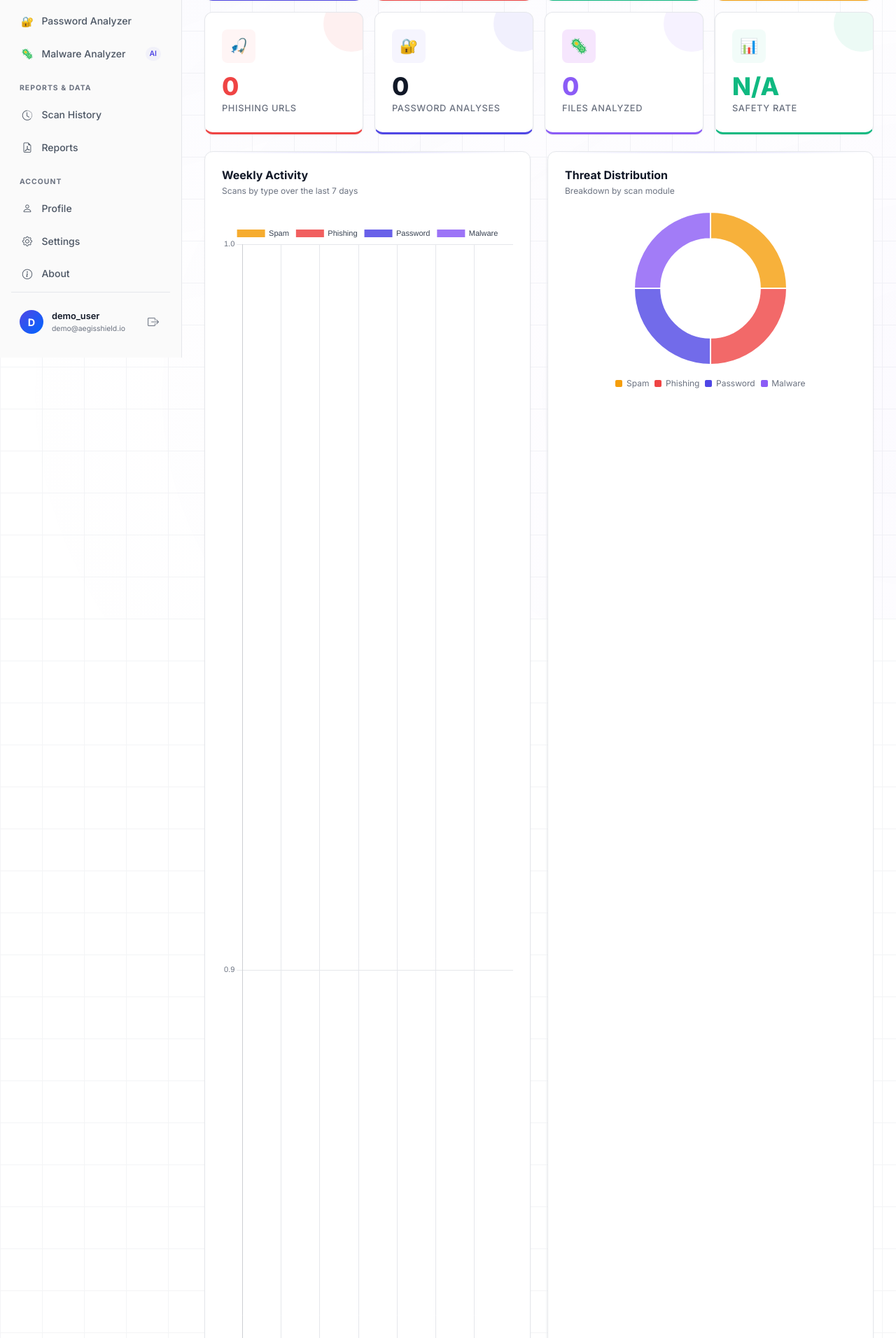
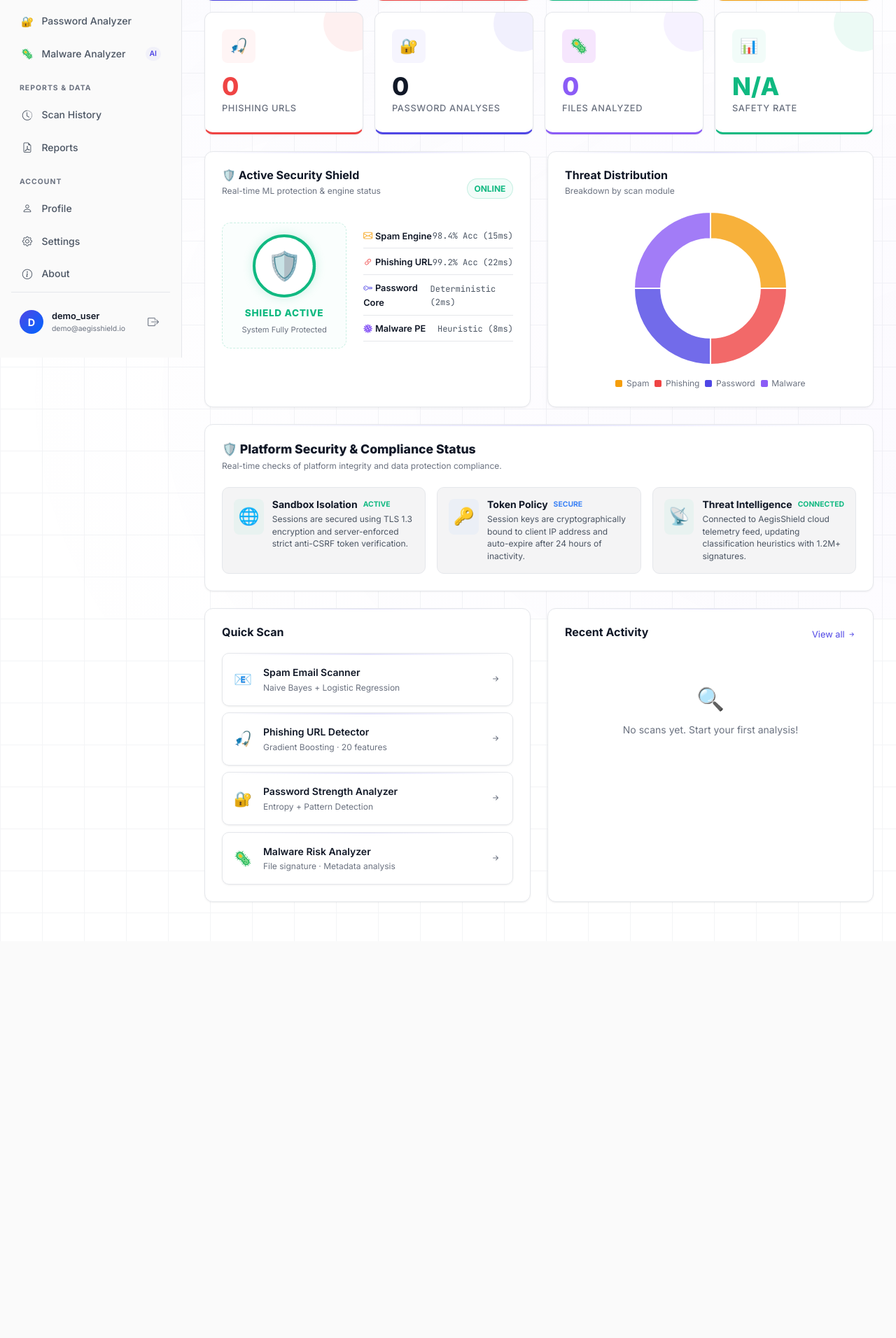
Before and after one commit to 251801390006-blip/aegisshield-ai, a Flask app: page /dashboard/ in a window 1280 px wide. Shown: the part 316-2228 px from the top of the page at 70% size. After the commit the page ends 1606 px from the top, so only its background shows below. Run offline with Flask 3, Linux system fonts and the light colour scheme; a user stored in the database is signed in; data that the repository does not hold is empty.

Commit message:
Remove Weekly Activity chart from dashboard and replace with Active Security Shield Monitor and Security compliance cards

```diff
--- a/templates/dashboard/index.html
+++ b/templates/dashboard/index.html
@@ -55,16 +55,55 @@
 </div>
 
 <!-- ── Charts Row ──────────────────────────────────────────────── -->
+<style>
+@keyframes rotateRadar { 0% { transform: rotate(0deg); } 100% { transform: rotate(360deg); } }
+</style>
+
 <div class="two-col-grid mb-4">
-  <!-- Weekly Activity Chart -->
+  <!-- Active Security Shield Monitor -->
   <div class="glass-card p-4 fade-in">
     <div style="display:flex;align-items:center;justify-content:space-between;margin-bottom:1.25rem;">
       <div>
-        <h3 style="font-size:1rem;font-weight:700;margin-bottom:0.15rem;">Weekly Activity</h3>
-        <p style="font-size:0.75rem;color:var(--text-muted);">Scans by type over the last 7 days</p>
+        <h3 style="font-size:1rem;font-weight:700;margin-bottom:0.15rem;">🛡️ Active Security Shield</h3>
+        <p style="font-size:0.75rem;color:var(--text-muted);">Real-time ML protection & engine status</p>
+      </div>
+      <span style="font-size:0.75rem;font-weight:700;color:var(--success);background:var(--success-dim);padding:0.25rem 0.6rem;border-radius:20px;border:1px solid rgba(16,185,129,0.2);">
+        ONLINE
+      </span>
+    </div>
+
+    <div style="display:grid;grid-template-columns:1fr 1.2fr;gap:1.5rem;align-items:center;">
+      <!-- Shield Radial Indicator -->
+      <div style="text-align:center;padding:1rem;background:rgba(16,185,129,0.02);border-radius:12px;border:1px dashed rgba(16,185,129,0.2);">
+        <div style="width:90px;height:90px;border-radius:50%;border:4px solid var(--success);margin:0 auto 0.75rem;display:flex;align-items:center;justify-content:center;box-shadow: 0 0 15px rgba(16,185,129,0.2);position:relative;background:#ffffff;">
+          <span style="font-size:2.5rem;">🛡️</span>
+          <!-- Radar sweep line effect -->
+          <div style="position:absolute;inset:-4px;border-radius:50%;border:4px solid transparent;border-top-color:var(--success);animation:rotateRadar 3s linear infinite;"></div>
+        </div>
+        <div style="font-weight:800;color:var(--success);font-size:0.85rem;letter-spacing:0.05em;text-transform:uppercase;">Shield Active</div>
+        <div style="font-size:0.7rem;color:var(--text-muted);margin-top:0.25rem;">System Fully Protected</div>
+      </div>
+
+      <!-- Engine Status List -->
+      <div style="display:flex;flex-direction:column;gap:0.6rem;">
+        <div style="display:flex;justify-content:space-between;align-items:center;font-size:0.8rem;padding-bottom:0.4rem;border-bottom:1px solid var(--border-color);">
+          <span style="font-weight:600;color:var(--text-bright);"><i class="bi bi-envelope me-1" style="color:var(--warning);"></i>Spam Engine</span>
+          <span style="font-family:var(--font-mono);font-size:0.75rem;color:var(--text-secondary);">98.4% Acc (15ms)</span>
+        </div>
+        <div style="display:flex;justify-content:space-between;align-items:center;font-size:0.8rem;padding-bottom:0.4rem;border-bottom:1px solid var(--border-color);">
+          <span style="font-weight:600;color:var(--text-bright);"><i class="bi bi-link-45deg me-1" style="color:var(--danger);"></i>Phishing URL</span>
+          <span style="font-family:var(--font-mono);font-size:0.75rem;color:var(--text-secondary);">99.2% Acc (22ms)</span>
+        </div>
+        <div style="display:flex;justify-content:space-between;align-items:center;font-size:0.8rem;padding-bottom:0.4rem;border-bottom:1px solid var(--border-color);">
+          <span style="font-weight:600;color:var(--text-bright);"><i class="bi bi-key me-1" style="color:var(--neon-blue);"></i>Password Core</span>
+          <span style="font-family:var(--font-mono);font-size:0.75rem;color:var(--text-secondary);">Deterministic (2ms)</span>
+        </div>
+        <div style="display:flex;justify-content:space-between;align-items:center;font-size:0.8rem;padding-bottom:0.4rem;border-bottom:1px solid var(--border-color);">
+          <span style="font-weight:600;color:var(--text-bright);"><i class="bi bi-virus me-1" style="color:var(--neon-purple);"></i>Malware PE</span>
+          <span style="font-family:var(--font-mono);font-size:0.75rem;color:var(--text-secondary);">Heuristic (8ms)</span>
+        </div>
       </div>
     </div>
-    <canvas id="weeklyChart" height="220"></canvas>
   </div>
 
   <!-- Threat Distribution Donut -->
@@ -81,6 +120,48 @@
       <span style="font-size:0.75rem;color:var(--text-muted);display:flex;align-items:center;gap:0.35rem;"><span style="width:10px;height:10px;border-radius:2px;background:var(--danger);display:inline-block;"></span>Phishing</span>
       <span style="font-size:0.75rem;color:var(--text-muted);display:flex;align-items:center;gap:0.35rem;"><span style="width:10px;height:10px;border-radius:2px;background:var(--neon-blue);display:inline-block;"></span>Password</span>
       <span style="font-size:0.75rem;color:var(--text-muted);display:flex;align-items:center;gap:0.35rem;"><span style="width:10px;height:10px;border-radius:2px;background:var(--neon-purple);display:inline-block;"></span>Malware</span>
+    </div>
+  </div>
+</div>
+
+<!-- ── Security Health & Compliance Section ──────────────────────── -->
+<div class="glass-card p-4 mb-4 fade-in" style="animation-delay:.15s;">
+  <h3 style="font-size:1.1rem;font-weight:800;margin-bottom:0.25rem;color:var(--text-bright);">🛡️ Platform Security & Compliance Status</h3>
+  <p style="font-size:0.75rem;color:var(--text-muted);margin-bottom:1.25rem;">Real-time checks of platform integrity and data protection compliance.</p>
+
+  <div style="display:grid;grid-template-columns:repeat(auto-fit, minmax(280px, 1fr));gap:1rem;">
+    <!-- Box 1 -->
+    <div style="background:var(--bg-tertiary);border:1px solid var(--border-color);border-radius:10px;padding:1rem;display:flex;gap:0.75rem;align-items:flex-start;">
+      <span style="font-size:1.5rem;background:var(--success-dim);padding:0.4rem;border-radius:8px;">🌐</span>
+      <div>
+        <div style="display:flex;align-items:center;gap:0.5rem;margin-bottom:0.25rem;">
+          <h4 style="font-size:0.875rem;font-weight:700;margin:0;color:var(--text-bright);">Sandbox Isolation</h4>
+          <span style="font-size:0.65rem;color:var(--success);font-weight:700;text-transform:uppercase;">Active</span>
+        </div>
+        <p style="font-size:0.75rem;color:var(--text-secondary);margin:0;line-height:1.45;">Sessions are secured using TLS 1.3 encryption and server-enforced strict anti-CSRF token verification.</p>
+      </div>
+    </div>
+    <!-- Box 2 -->
+    <div style="background:var(--bg-tertiary);border:1px solid var(--border-color);border-radius:10px;padding:1rem;display:flex;gap:0.75rem;align-items:flex-start;">
+      <span style="font-size:1.5rem;background:var(--info-dim);padding:0.4rem;border-radius:8px;">🔑</span>
+      <div>
+        <div style="display:flex;align-items:center;gap:0.5rem;margin-bottom:0.25rem;">
+          <h4 style="font-size:0.875rem;font-weight:700;margin:0;color:var(--text-bright);">Token Policy</h4>
+          <span style="font-size:0.65rem;color:var(--info);font-weight:700;text-transform:uppercase;">Secure</span>
+        </div>
+        <p style="font-size:0.75rem;color:var(--text-secondary);margin:0;line-height:1.45;">Session keys are cryptographically bound to client IP address and auto-expire after 24 hours of inactivity.</p>
+      </div>
+    </div>
+    <!-- Box 3 -->
+    <div style="background:var(--bg-tertiary);border:1px solid var(--border-color);border-radius:10px;padding:1rem;display:flex;gap:0.75rem;align-items:flex-start;">
+      <span style="font-size:1.5rem;background:var(--success-dim);padding:0.4rem;border-radius:8px;">📡</span>
+      <div>
+        <div style="display:flex;align-items:center;gap:0.5rem;margin-bottom:0.25rem;">
+          <h4 style="font-size:0.875rem;font-weight:700;margin:0;color:var(--text-bright);">Threat Intelligence</h4>
+          <span style="font-size:0.65rem;color:var(--success);font-weight:700;text-transform:uppercase;">Connected</span>
+        </div>
+        <p style="font-size:0.75rem;color:var(--text-secondary);margin:0;line-height:1.45;">Connected to AegisShield cloud telemetry feed, updating classification heuristics with 1.2M+ signatures.</p>
+      </div>
     </div>
   </div>
 </div>
@@ -150,32 +231,7 @@
 
 {% block extra_js %}
 <script>
-const weeklyData = {{ weekly_data | tojson }};
 const stats = {{ stats | tojson }};
-
-// Weekly Activity Chart
-const weeklyCtx = document.getElementById('weeklyChart').getContext('2d');
-new Chart(weeklyCtx, {
-  type: 'bar',
-  data: {
-    labels: weeklyData.labels,
-    datasets: [
-      { label: 'Spam', data: weeklyData.spam, backgroundColor: 'rgba(245, 158, 11, 0.85)', borderRadius: 4 },
-      { label: 'Phishing', data: weeklyData.phishing, backgroundColor: 'rgba(239, 68, 68, 0.85)', borderRadius: 4 },
-      { label: 'Password', data: weeklyData.password, backgroundColor: 'rgba(79, 70, 229, 0.85)', borderRadius: 4 },
-      { label: 'Malware', data: weeklyData.malware, backgroundColor: 'rgba(139, 92, 246, 0.85)', borderRadius: 4 },
-    ]
-  },
-  options: {
-    responsive: true,
-    maintainAspectRatio: false,
-    plugins: { legend: { labels: { color: '#374151', font: { size: 11, weight: '500' } } } },
-    scales: {
-      x: { ticks: { color: '#6b7280', font: { size: 11 } }, grid: { color: '#e5e7eb' } },
-      y: { ticks: { color: '#6b7280', font: { size: 11 } }, grid: { color: '#e5e7eb' }, beginAtZero: true },
-    }
-  }
-});
 
 // Donut chart
 const donutCtx = document.getElementById('threatDonut').getContext('2d');
```
